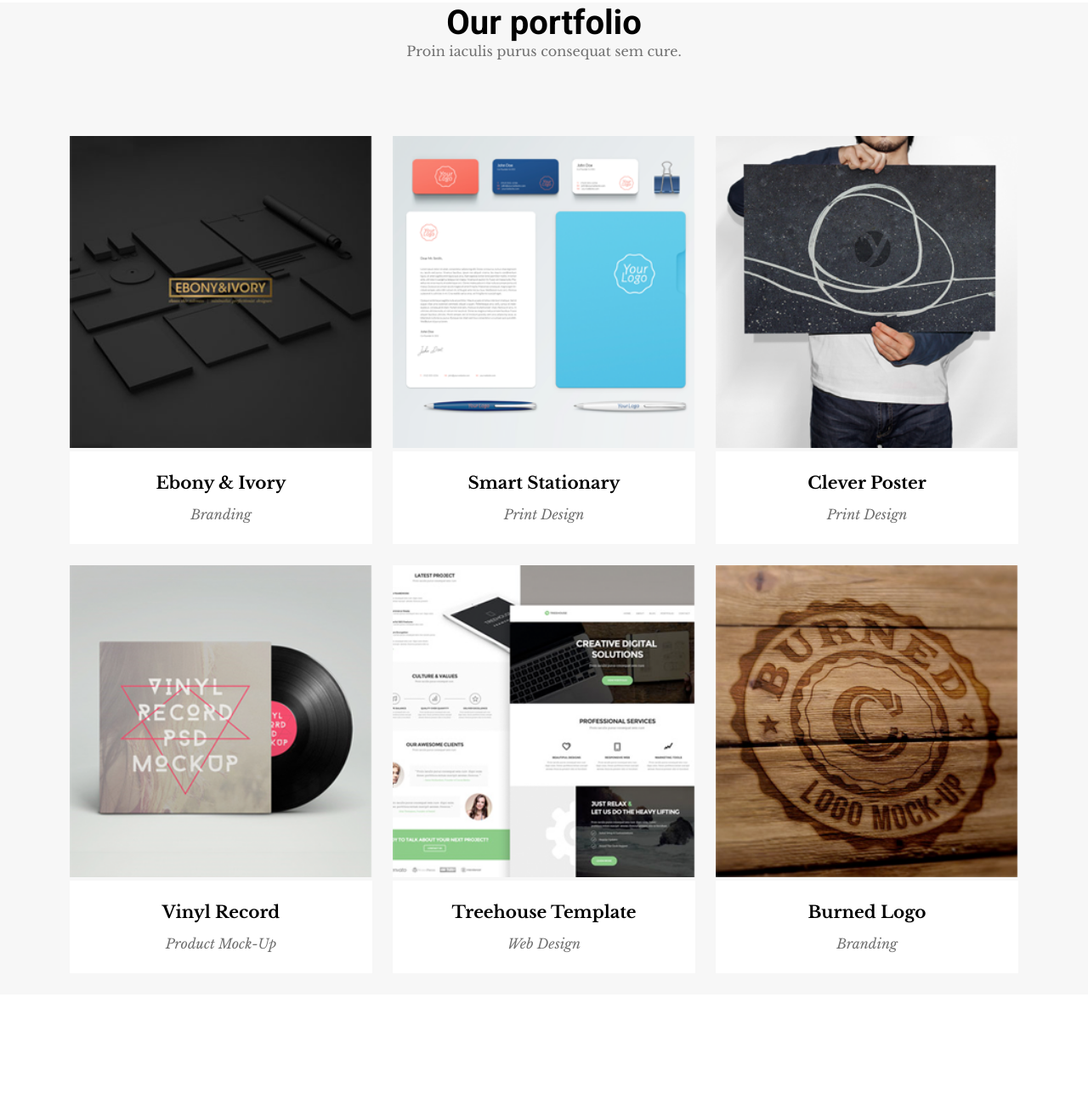
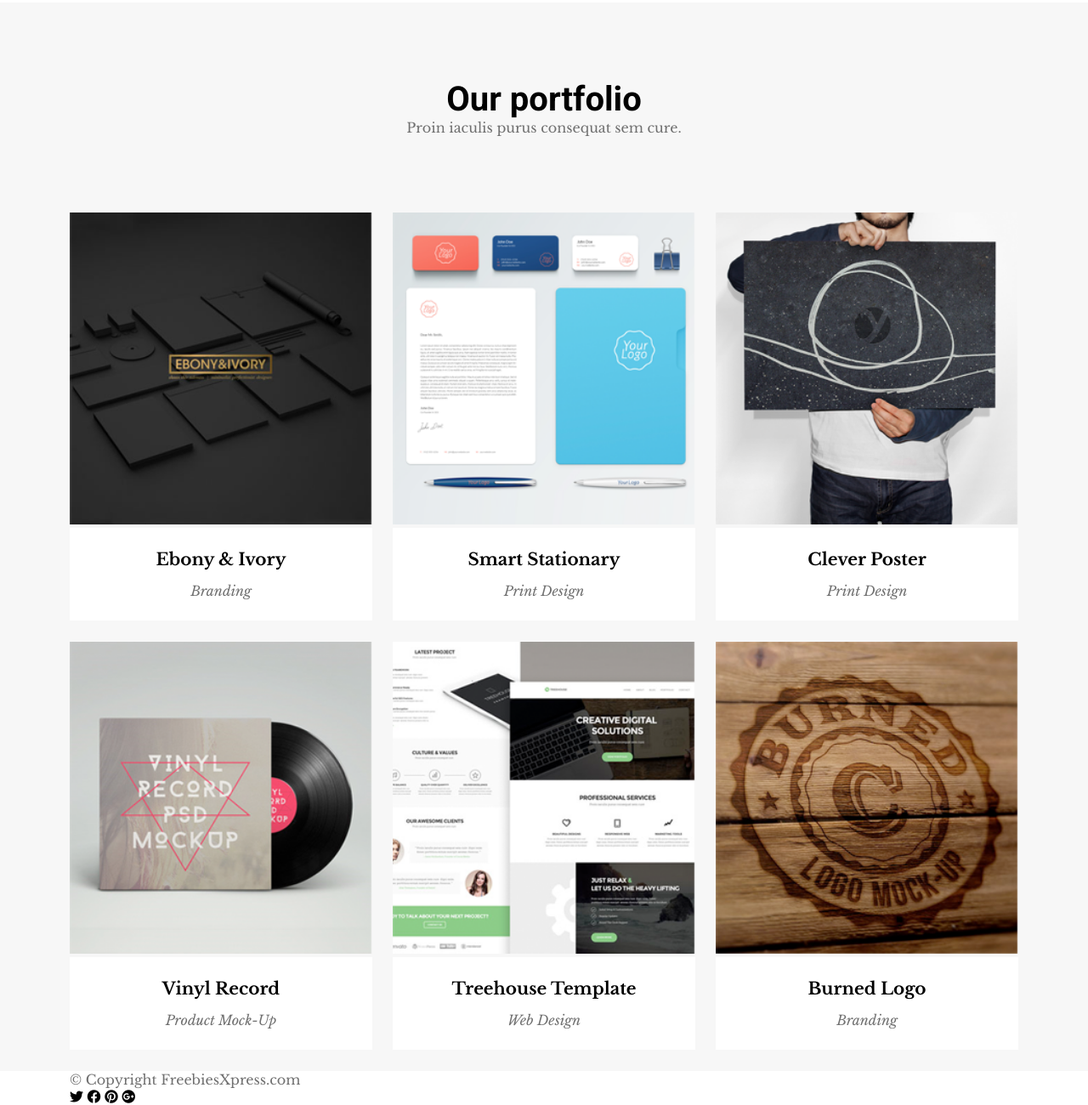
Before and after one commit to jaroslaw-szewczyk/Golden, a plain HTML site: page index.html in a window 1280 px wide. Shown: the part 1449-2749 px from the top of the page at 85% size. Before the commit the page ends 2619 px from the top, so only its background shows below. Drawn offline with nearby package versions, Linux system fonts and the light colour scheme.

Commit message:
Add footer html

```diff
--- a/index.html
+++ b/index.html
@@ -90,7 +90,7 @@
                         <img src="/images/p1.png" alt="">
                     </div>
                     <div class="portfolio-text">
-                        <h4>Ebony & Ivory</h4>
+                        <h4>Ebony &amp; Ivory</h4>
                         <p>Branding</p>
                     </div>
                 </div>
@@ -142,5 +142,14 @@
             </div>
         </div>
     </section>
+    <footer>
+        <div class="container">
+            <p>&#169 Copyright FreebiesXpress.com</p>
+            <i class="fa-brands fa-twitter"></i>
+            <i class="fa-brands fa-facebook"></i>
+            <i class="fa-brands fa-pinterest"></i>
+            <i class="fa-brands fa-google-plus"></i>
+        </div>
+    </footer>
 </body>
 </html>
--- a/sass/style.scss
+++ b/sass/style.scss
@@ -178,7 +178,7 @@ header {
 
 
     .our-portfolio-title{
-        margin-bottom: 90px;
+       padding: 90px 0;
     }
 
     .row {
```
Also changed, not shown: css/style.css, 1 other file.
